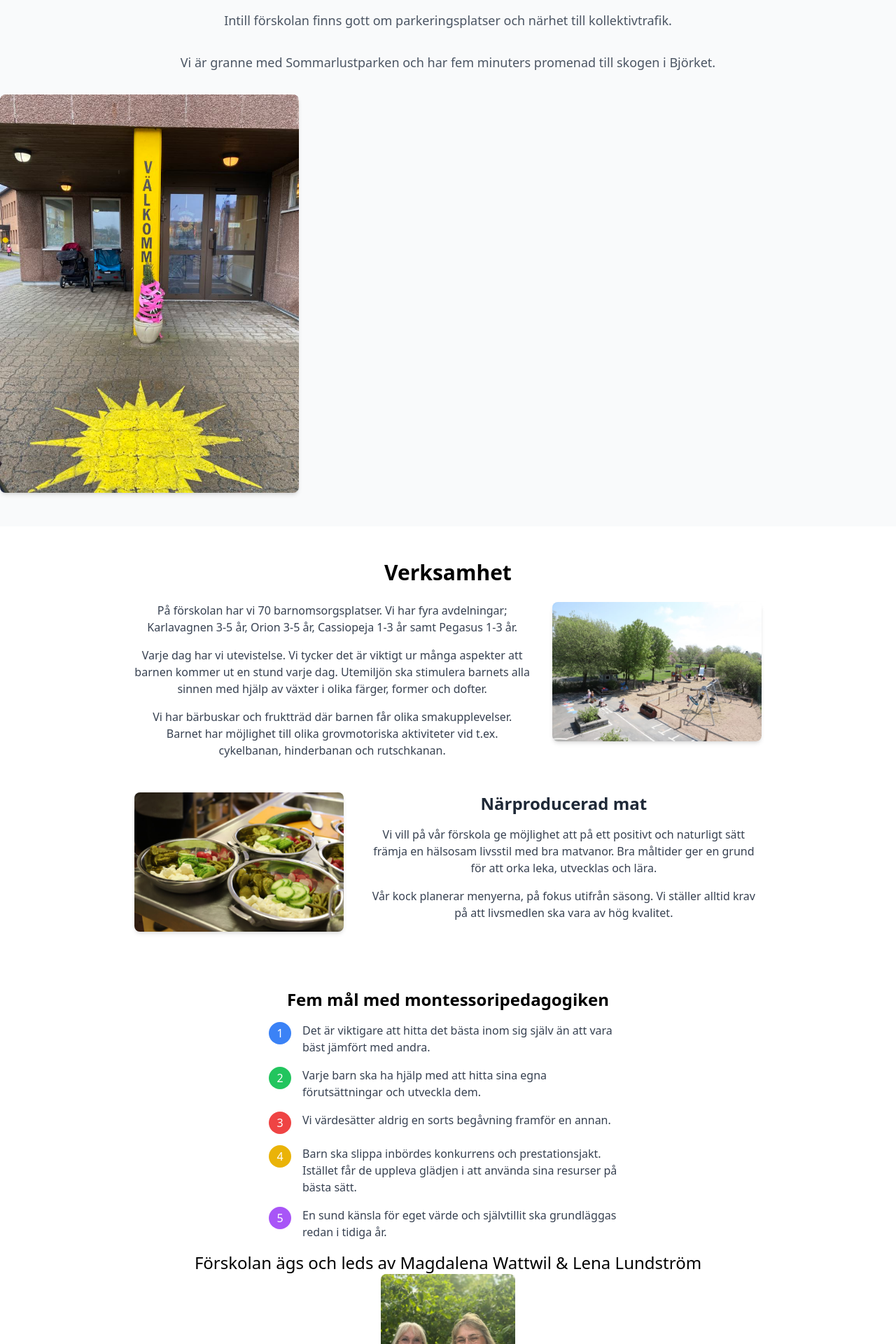
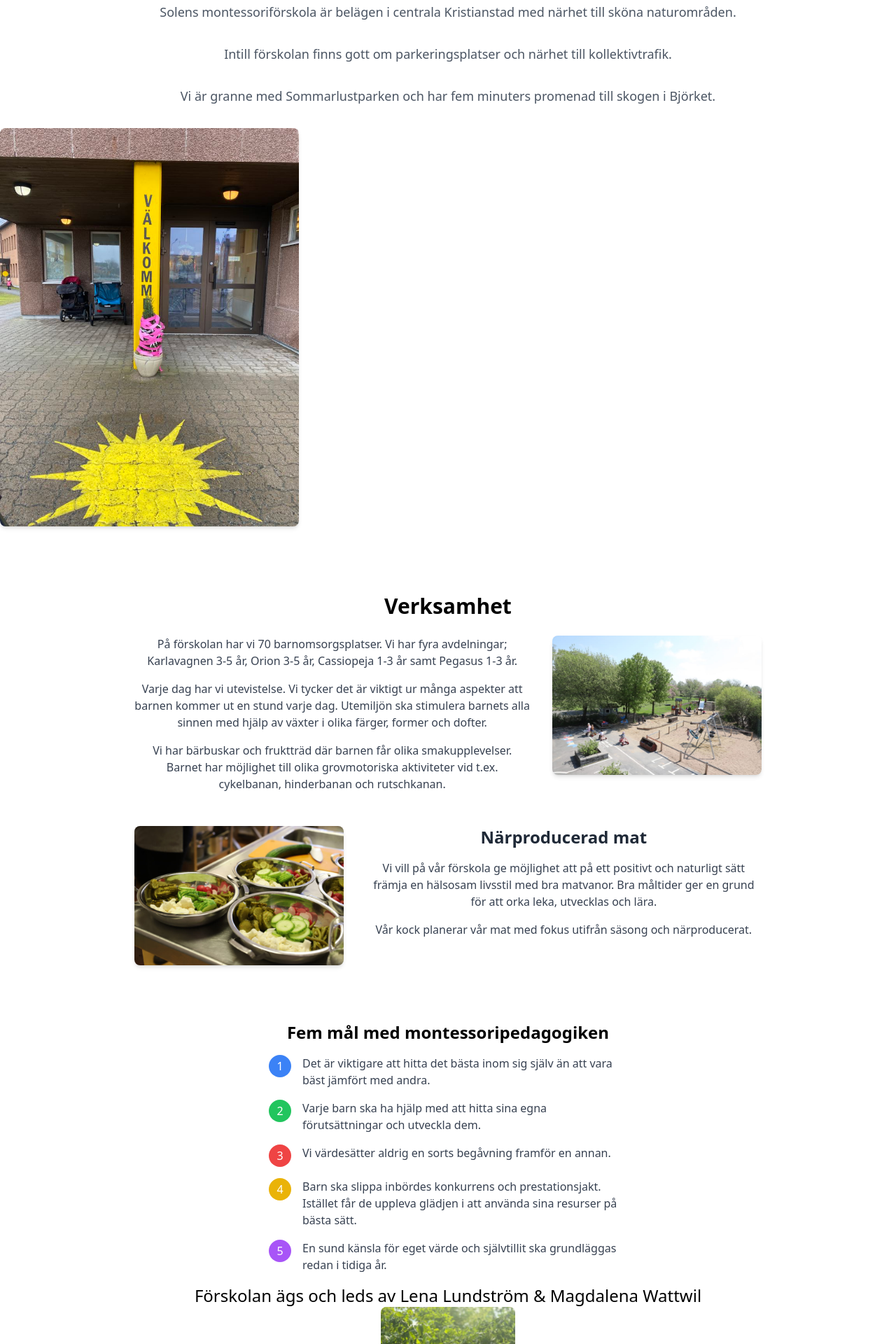
Before and after one commit to ji3throw/msolen, a website: page index.html in a window 1280 px wide. Shown: the part 880-2800 px from the top of the page at 70% size. Drawn offline with nearby package versions, Linux system fonts and the light colour scheme.

Commit message:
New info food

```diff
--- a/index.html
+++ b/index.html
@@ -29,6 +29,14 @@
     </style>
 </head>
 
+<!--
+Knopp och träd istället för mat
+Grön bakgrundsfärg
+Intresseknapp flytande
+GDPR
+Byta plats på ägarnamnen.
+-->
+
 <body class="font-sans">
     <header class="bg-white text-center py-8">
         <div id="logo" class="fixed top-4 left-4 transition-opacity duration-300">
@@ -40,9 +48,7 @@
         <div class="flex flex-wrap justify-center mt-6">
             <a href="form.html" class="block bg-blue-500 text-white py-2 px-4 rounded mb-2">Intresseanmälan</a>
             <button onclick="location.href='form.html'" id="topButton" class="sticky-button bg-blue-500 text-white px-4 py-2 rounded">Intresseanmälan</button>
-            <div class="md:w-1/3 mt-4 md:mt-0">
-                <img src="img/rosatrad.jpg" alt="Playground" class="w-full rounded-lg shadow-md">
-            </div>
+
             <script>
                 const topButton = document.getElementById('topButton');
                 window.addEventListener('scroll', () => {
@@ -66,7 +72,10 @@
         </div>
     </header>
 
-    <section class="text-center py-12 bg-gray-50">
+    <section class="text-center py-12">
+        <div class="md:w-1/3 mt-4 md:mt-0">
+            <img src="img/rosatrad.jpg" alt="Playground" class="mx-auto rounded-lg shadow-md">
+        </div>
         <h2 class="text-3xl font-bold text-gray-800 mb-4">Välkommen till oss!</h2>
         <p class="text-lg text-gray-600 mb-8">Solens montessoriförskola är belägen i centrala Kristianstad med närhet till sköna naturområden.</p>
         <p class="text-lg text-gray-600 mb-8">Intill förskolan finns gott om parkeringsplatser och närhet till kollektivtrafik.</p>
@@ -109,8 +118,7 @@
                             Bra måltider ger en grund för att orka leka, utvecklas och lära.
                         </p>
                         <p class="text-gray-700 mb-4">
-                            Vår kock planerar menyerna, på fokus utifrån säsong.
-                            Vi ställer alltid krav på att livsmedlen ska vara av hög kvalitet.
+                            Vår kock planerar vår mat med fokus utifrån säsong och närproducerat.
                         </p>
                     </div>
                     <div class="md:w-1/3 mt-4 md:mt-0">
@@ -149,7 +157,7 @@
     </section>
 
     <section>
-        <h1 class="text-2xl text-center font-bbold mt-4">Förskolan ägs och leds av Magdalena Wattwil & Lena Lundström</h1>
+        <h1 class="text-2xl text-center font-bbold mt-4">Förskolan ägs och leds av Lena Lundström & Magdalena Wattwil</h1>
         <div class="md:w-1/3 mt-4 md:mt-0"></div>
             <img src="img/agare.jpg" alt="Playground" class="mx-auto rounded-lg w-48">
         </div>
```
Also changed, not shown: img/trad.jpg (added).
